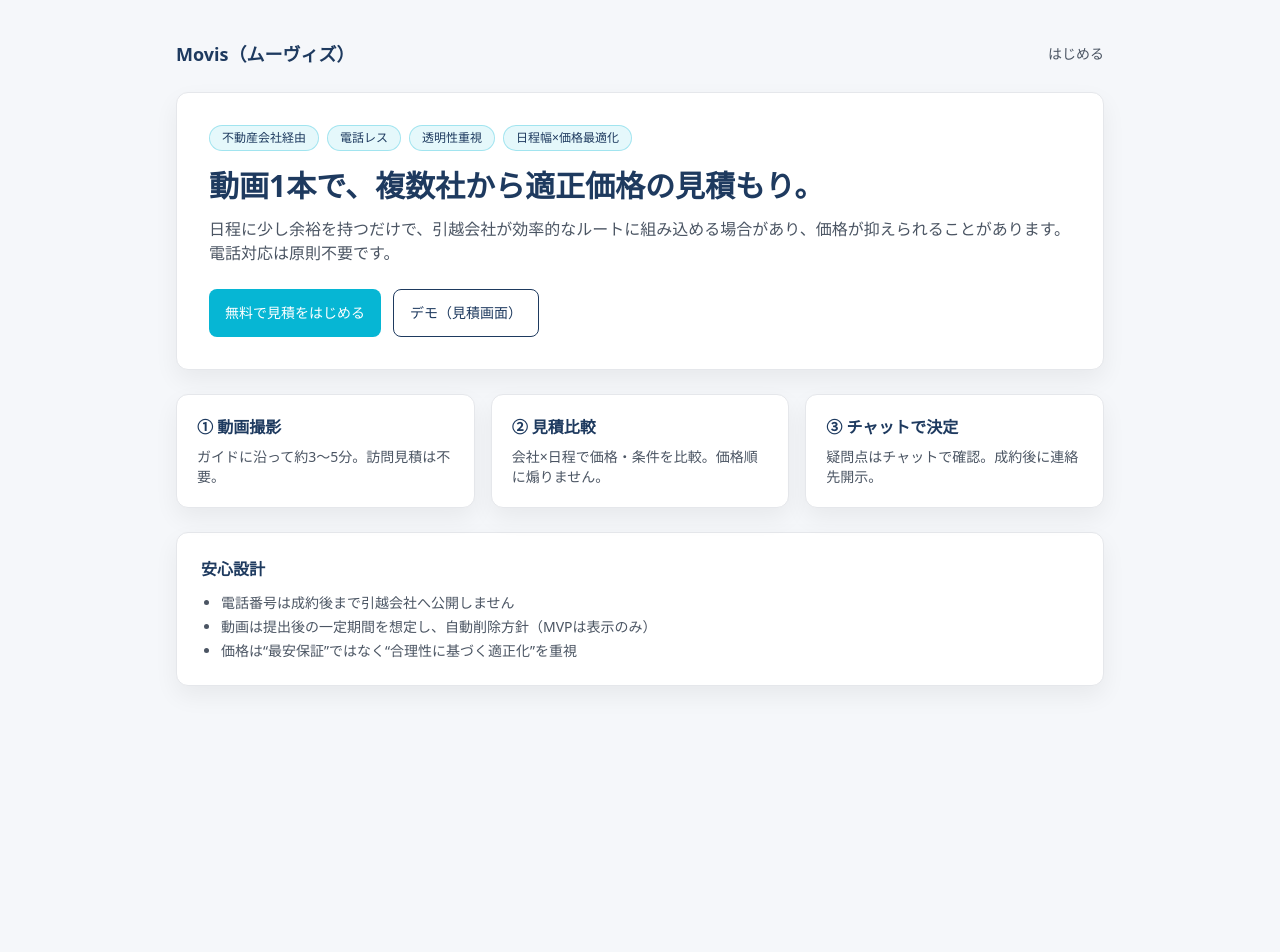
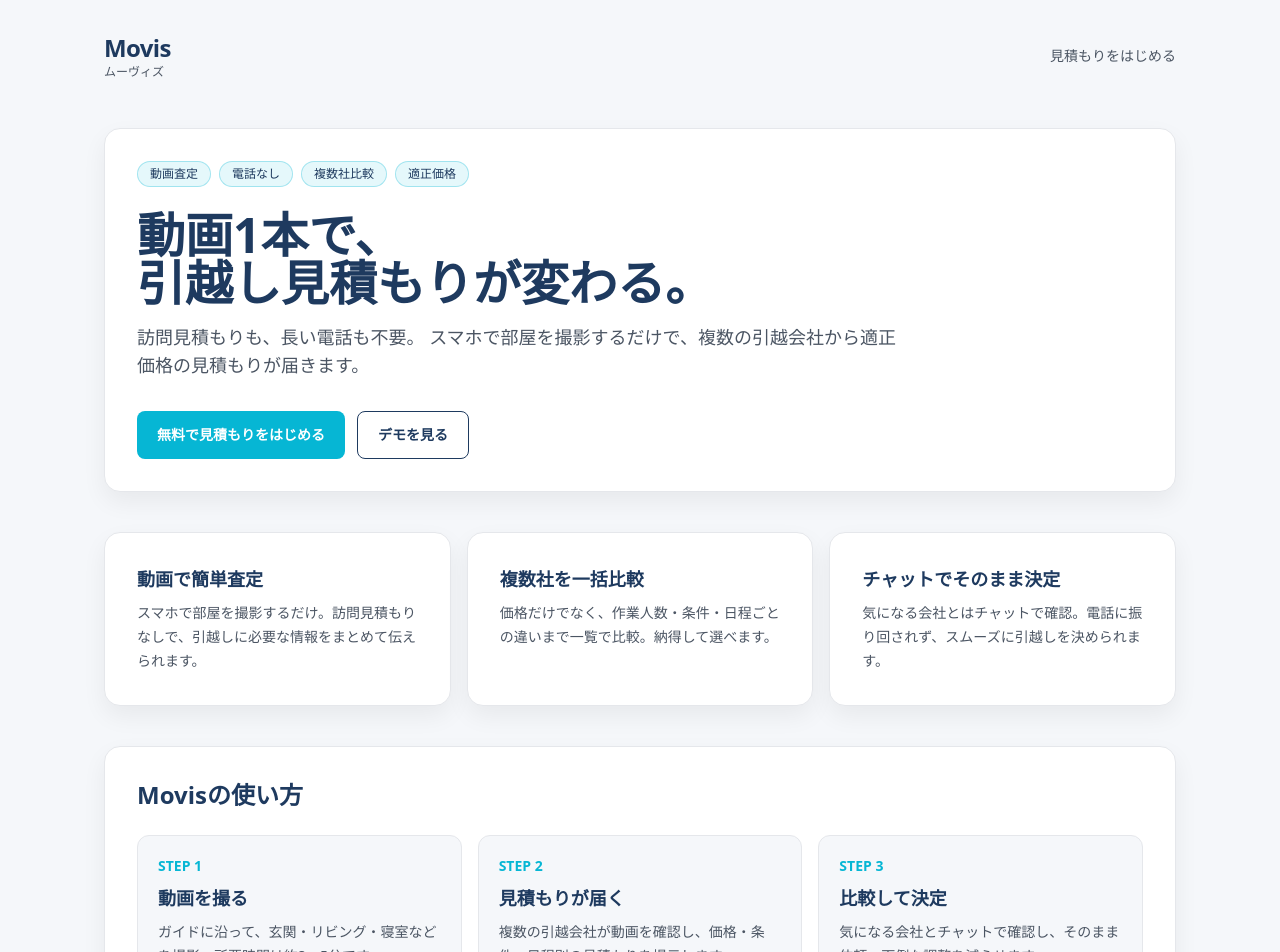
Before and after one commit to rjshimoyama-bot/lifeport-mvp, a Next.js app: page / in a window 1280 px wide. Shown: the top 952 px of the page. Before the commit the page ends 800 px from the top, so only its background shows below. Built offline with nearby package versions, Linux system fonts and the light colour scheme.

Commit message:
Update page.tsx

```diff
--- a/app/page.tsx
+++ b/app/page.tsx
@@ -2,7 +2,7 @@
 
 function Card({ children }: { children: React.ReactNode }) {
   return (
-    <div className="rounded-xl border border-border bg-white p-8 shadow-soft">
+    <div className="rounded-2xl border border-border bg-white p-6 shadow-soft md:p-8">
       {children}
     </div>
   );
@@ -10,22 +10,39 @@
 
 function Badge({ children }: { children: React.ReactNode }) {
   return (
-    <span className="inline-flex items-center rounded-full border border-cyan/30 bg-cyan/10 px-3 py-1 text-xs text-navy">
+    <span className="inline-flex items-center rounded-full border border-cyan/30 bg-cyan/10 px-3 py-1 text-xs font-medium text-navy">
       {children}
     </span>
   );
 }
 
-function Button({
+function PrimaryButton({
   children,
-  href
+  href,
 }: {
   children: React.ReactNode;
   href: string;
 }) {
   return (
     <Link
-      className="inline-flex h-12 items-center justify-center rounded-lg bg-cyan px-4 text-sm font-medium text-white hover:bg-[#0891B2]"
+      className="inline-flex h-12 items-center justify-center rounded-lg bg-cyan px-5 text-sm font-semibold text-white transition hover:bg-[#0891B2] w-full sm:w-auto"
+      href={href}
+    >
+      {children}
+    </Link>
+  );
+}
+
+function SecondaryButton({
+  children,
+  href,
+}: {
+  children: React.ReactNode;
+  href: string;
+}) {
+  return (
+    <Link
+      className="inline-flex h-12 items-center justify-center rounded-lg border border-navy bg-white px-5 text-sm font-semibold text-navy transition hover:bg-bg w-full sm:w-auto"
       href={href}
     >
       {children}
@@ -35,64 +52,125 @@
 
 export default function Page() {
   return (
-    <div className="mx-auto max-w-[960px] px-4 py-10">
-      <div className="mb-6 flex items-center justify-between">
-        <div className="text-navy font-semibold text-lg">Movis（ムーヴィズ）</div>
-        <Link className="text-sm text-muted hover:underline" href="/signup">
-          はじめる
+    <main className="min-h-screen bg-bg">
+      <div className="mx-auto max-w-[1120px] px-4 py-6 md:px-6 md:py-8">
+        <header className="flex items-center justify-between">
+          <div>
+            <div className="text-2xl font-bold tracking-tight text-navy">Movis</div>
+            <div className="text-xs text-muted">ムーヴィズ</div>
+          </div>
+          <Link className="text-sm font-medium text-muted hover:text-navy" href="/signup">
+            見積もりをはじめる
           </Link>
+        </header>
+
+        <section className="mt-8 md:mt-12">
+          <Card>
+            <div className="flex flex-wrap gap-2">
+              <Badge>動画査定</Badge>
+              <Badge>電話なし</Badge>
+              <Badge>複数社比較</Badge>
+              <Badge>適正価格</Badge>
             </div>
 
-      <Card>
-        <div className="mb-4 flex gap-2 flex-wrap">
-          <Badge>不動産会社経由</Badge>
-          <Badge>電話レス</Badge>
-          <Badge>透明性重視</Badge>
-          <Badge>日程幅×価格最適化</Badge>
+            <div className="mt-6 max-w-3xl">
+              <h1 className="text-3xl font-bold leading-tight text-navy md:text-5xl">
+                動画1本で、
+                <br className="hidden sm:block" />
+                引越し見積もりが変わる。
+              </h1>
+              <p className="mt-4 text-base leading-7 text-muted md:text-lg">
+                訪問見積もりも、長い電話も不要。
+                スマホで部屋を撮影するだけで、複数の引越会社から適正価格の見積もりが届きます。
+              </p>
             </div>
 
-        <h1 className="text-navy text-3xl font-semibold leading-tight">
-          動画1本で、複数社から適正価格の見積もり。
-        </h1>
-        <p className="mt-3 text-muted">
-          日程に少し余裕を持つだけで、引越会社が効率的なルートに組み込める場合があり、価格が抑えられることがあります。
-          電話対応は原則不要です。
+            <div className="mt-8 flex flex-col gap-3 sm:flex-row">
+              <PrimaryButton href="/signup">無料で見積もりをはじめる</PrimaryButton>
+              <SecondaryButton href="/quotes">デモを見る</SecondaryButton>
+            </div>
+          </Card>
+        </section>
+
+        <section className="mt-8 grid gap-4 md:mt-10 md:grid-cols-3">
+          <Card>
+            <div className="text-lg font-semibold text-navy">動画で簡単査定</div>
+            <p className="mt-2 text-sm leading-6 text-muted">
+              スマホで部屋を撮影するだけ。訪問見積もりなしで、引越しに必要な情報をまとめて伝えられます。
+            </p>
+          </Card>
+
+          <Card>
+            <div className="text-lg font-semibold text-navy">複数社を一括比較</div>
+            <p className="mt-2 text-sm leading-6 text-muted">
+              価格だけでなく、作業人数・条件・日程ごとの違いまで一覧で比較。納得して選べます。
+            </p>
+          </Card>
+
+          <Card>
+            <div className="text-lg font-semibold text-navy">チャットでそのまま決定</div>
+            <p className="mt-2 text-sm leading-6 text-muted">
+              気になる会社とはチャットで確認。電話に振り回されず、スムーズに引越しを決められます。
+            </p>
+          </Card>
+        </section>
+
+        <section className="mt-8 md:mt-10">
+          <Card>
+            <div className="text-2xl font-bold text-navy">Movisの使い方</div>
+
+            <div className="mt-6 grid gap-4 md:grid-cols-3">
+              <div className="rounded-xl border border-border bg-bg p-5">
+                <div className="text-sm font-semibold text-cyan">STEP 1</div>
+                <div className="mt-2 text-lg font-semibold text-navy">動画を撮る</div>
+                <p className="mt-2 text-sm leading-6 text-muted">
+                  ガイドに沿って、玄関・リビング・寝室などを撮影。所要時間は約3〜5分です。
+                </p>
+              </div>
+
+              <div className="rounded-xl border border-border bg-bg p-5">
+                <div className="text-sm font-semibold text-cyan">STEP 2</div>
+                <div className="mt-2 text-lg font-semibold text-navy">見積もりが届く</div>
+                <p className="mt-2 text-sm leading-6 text-muted">
+                  複数の引越会社が動画を確認し、価格・条件・日程別の見積もりを提示します。
+                </p>
+              </div>
+
+              <div className="rounded-xl border border-border bg-bg p-5">
+                <div className="text-sm font-semibold text-cyan">STEP 3</div>
+                <div className="mt-2 text-lg font-semibold text-navy">比較して決定</div>
+                <p className="mt-2 text-sm leading-6 text-muted">
+                  気になる会社とチャットで確認し、そのまま依頼。面倒な調整を減らせます。
+                </p>
+              </div>
+            </div>
+          </Card>
+        </section>
+
+        <section className="mt-8 md:mt-10">
+          <Card>
+            <div className="text-2xl font-bold text-navy">安心して使える設計</div>
+            <ul className="mt-5 space-y-3 text-sm leading-6 text-muted">
+              <li>・電話番号は契約成立まで引越会社に公開されません</li>
+              <li>・動画は見積もりのためだけに利用され、一定期間後に削除されます</li>
+              <li>・価格だけでなく、条件や対応内容も含めて比較できます</li>
+            </ul>
+
+            <div className="mt-8 rounded-2xl border border-cyan/30 bg-cyan/10 p-5">
+              <div className="text-xl font-bold text-navy">
+                引越し見積もりを、もっとスマートに。
+              </div>
+              <p className="mt-2 text-sm leading-6 text-muted">
+                動画1本で、複数社から適正価格を。Movisで、新しい引越し体験を。
               </p>
 
-        <div className="mt-6 flex gap-3 flex-wrap">
-          <Button href="/signup">無料で見積をはじめる</Button>
-          <Link
-            className="inline-flex h-12 items-center justify-center rounded-lg border border-navy bg-white px-4 text-sm font-medium text-navy hover:bg-bg"
-            href="/quotes"
-          >
-            デモ（見積画面）
-          </Link>
+              <div className="mt-5">
+                <PrimaryButton href="/signup">無料で見積もりをはじめる</PrimaryButton>
+              </div>
             </div>
           </Card>
-
-      <div className="mt-6 grid gap-4 md:grid-cols-3">
-        <div className="rounded-xl border border-border bg-white p-5 shadow-soft">
-          <div className="text-navy font-semibold">① 動画撮影</div>
-          <p className="mt-2 text-sm text-muted">ガイドに沿って約3〜5分。訪問見積は不要。</p>
+        </section>
       </div>
-        <div className="rounded-xl border border-border bg-white p-5 shadow-soft">
-          <div className="text-navy font-semibold">② 見積比較</div>
-          <p className="mt-2 text-sm text-muted">会社×日程で価格・条件を比較。価格順に煽りません。</p>
-        </div>
-        <div className="rounded-xl border border-border bg-white p-5 shadow-soft">
-          <div className="text-navy font-semibold">③ チャットで決定</div>
-          <p className="mt-2 text-sm text-muted">疑問点はチャットで確認。成約後に連絡先開示。</p>
-        </div>
-      </div>
-
-      <div className="mt-6 rounded-xl border border-border bg-white p-6 shadow-soft">
-        <h2 className="text-navy font-semibold">安心設計</h2>
-        <ul className="mt-3 list-disc pl-5 text-sm text-muted space-y-1">
-          <li>電話番号は成約後まで引越会社へ公開しません</li>
-          <li>動画は提出後の一定期間を想定し、自動削除方針（MVPは表示のみ）</li>
-          <li>価格は“最安保証”ではなく“合理性に基づく適正化”を重視</li>
-        </ul>
-      </div>
-    </div>
+    </main>
   );
 }
```
Lines whose indentation alone changed are shown as unchanged.
